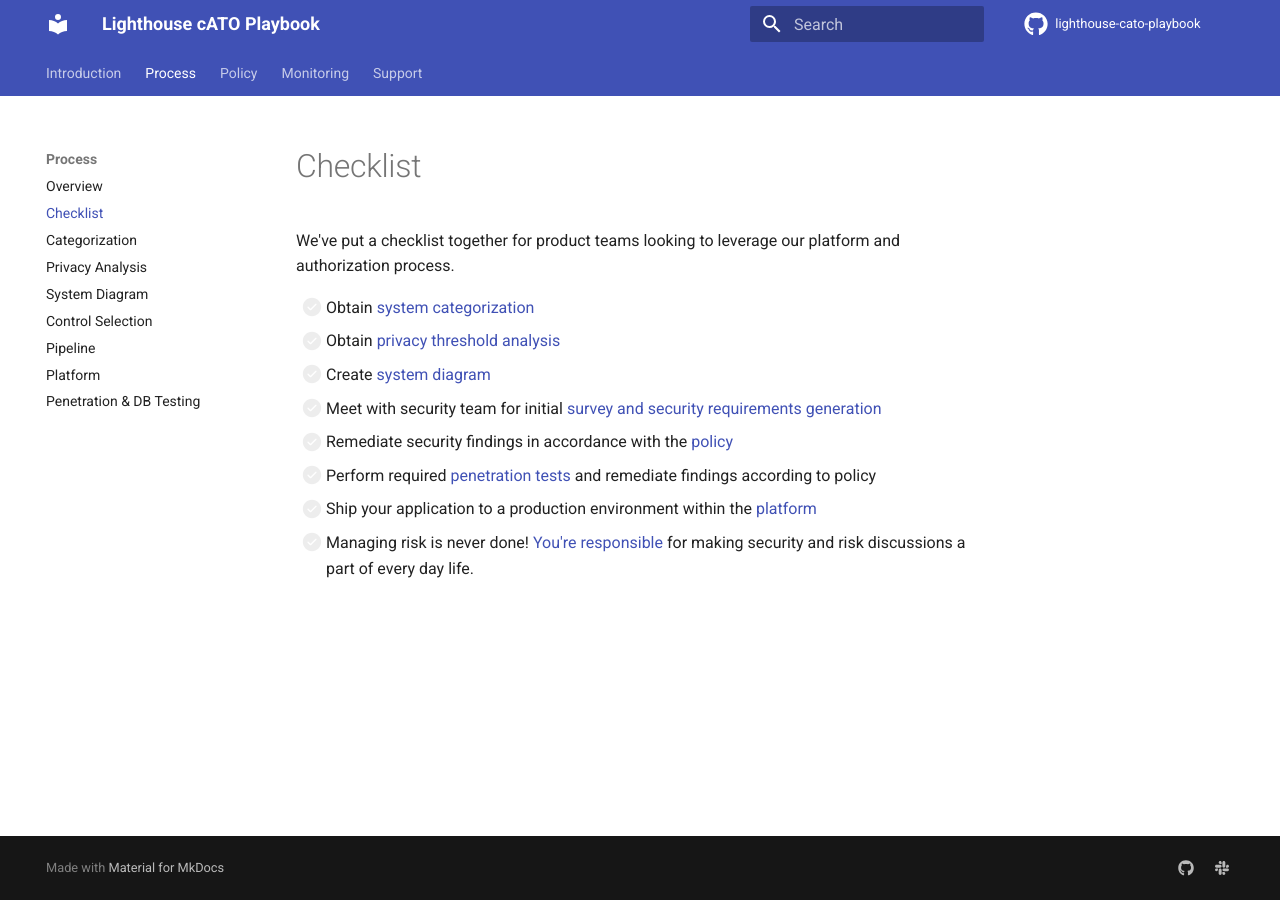
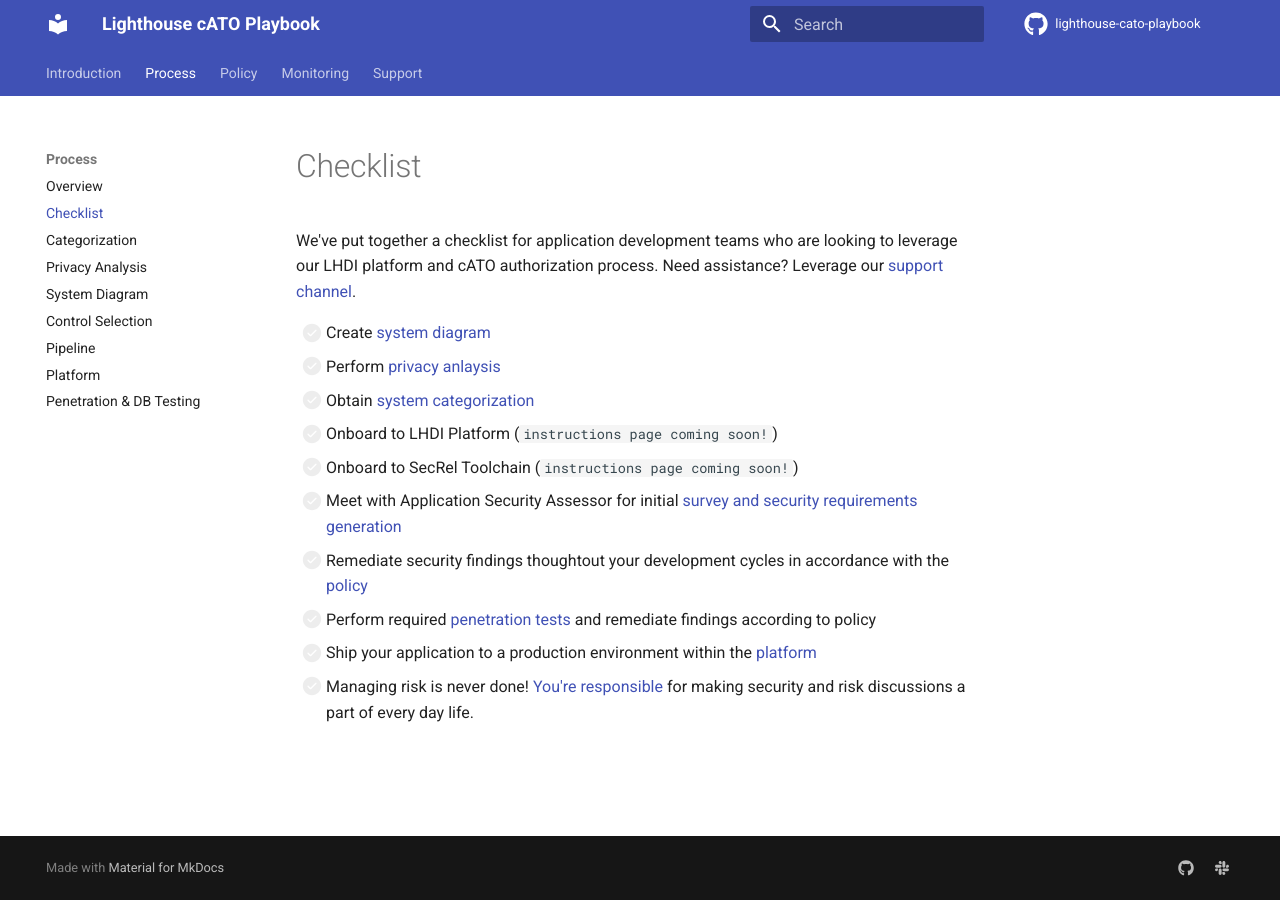
Before and after one commit to rise8-us/cato-playbook, an MkDocs documentation site: the page built from docs/checklist.md, in a window 1280 px wide. Built offline with MkDocs 1.6.1 and Material for MkDocs 9.7.7, drawn with Linux system fonts in a browser that asks for light colours; comment, search, counter and statistics services are not loaded.

Commit message:
Update checklist.md

```diff
--- a/docs/checklist.md
+++ b/docs/checklist.md
@@ -1,12 +1,14 @@
 # Checklist
 
-We've put a checklist together for product teams looking to leverage our platform and authorization process.
+We've put together a checklist for application development teams who are looking to leverage our LHDI platform and cATO authorization process. Need assistance? Leverage our [support channel](contact.md).
 
+- [ ] Create [system diagram](diagram.md)
+- [ ] Perform [privacy anlaysis](privacy.md)
 - [ ] Obtain [system categorization](categorization.md)
-- [ ] Obtain [privacy threshold analysis](privacy.md)
-- [ ] Create [system diagram](diagram.md)
-- [ ] Meet with security team for initial [survey and security requirements generation](selection.md)
-- [ ] Remediate security findings in accordance with the [policy](policy.md)
+- [ ] Onboard to LHDI Platform (`instructions page coming soon!`)
+- [ ] Onboard to SecRel Toolchain (`instructions page coming soon!`)
+- [ ] Meet with Application Security Assessor for initial [survey and security requirements generation](selection.md)
+- [ ] Remediate security findings thoughtout your development cycles in accordance with the [policy](policy.md)
 - [ ] Perform required [penetration tests](testing.md) and remediate findings according to policy
 - [ ] Ship your application to a production environment within the [platform](platform.md)
 - [ ] Managing risk is never done! [You're responsible](monitoring.md) for making security and risk discussions a part of every day life.
```
